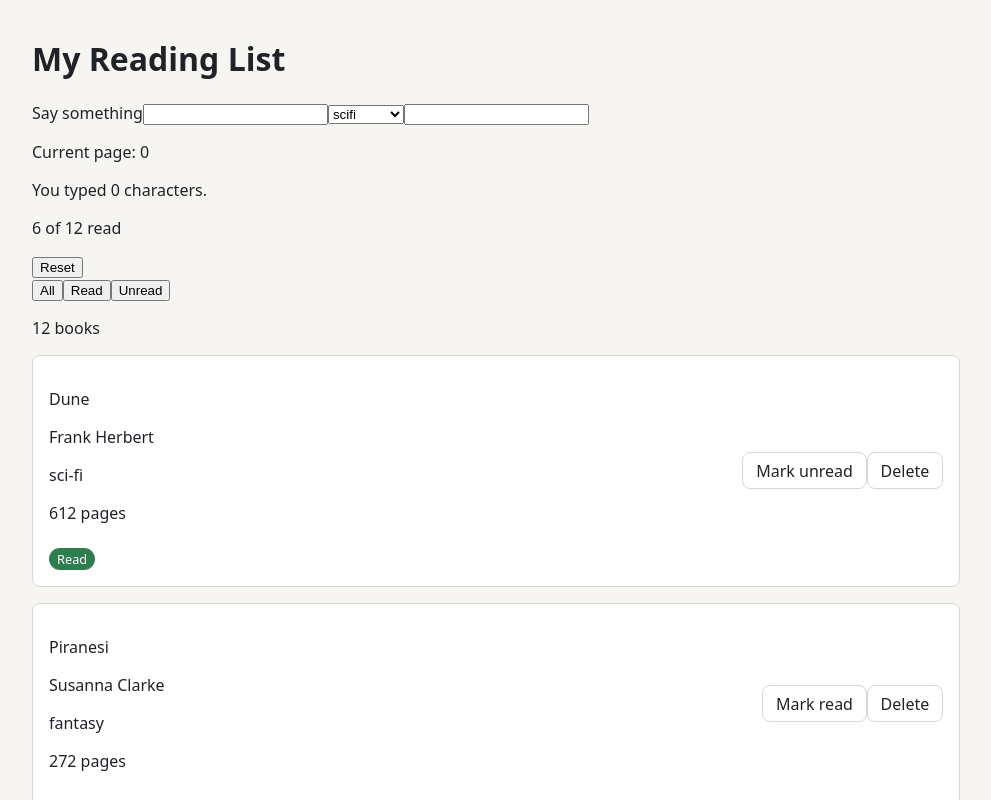
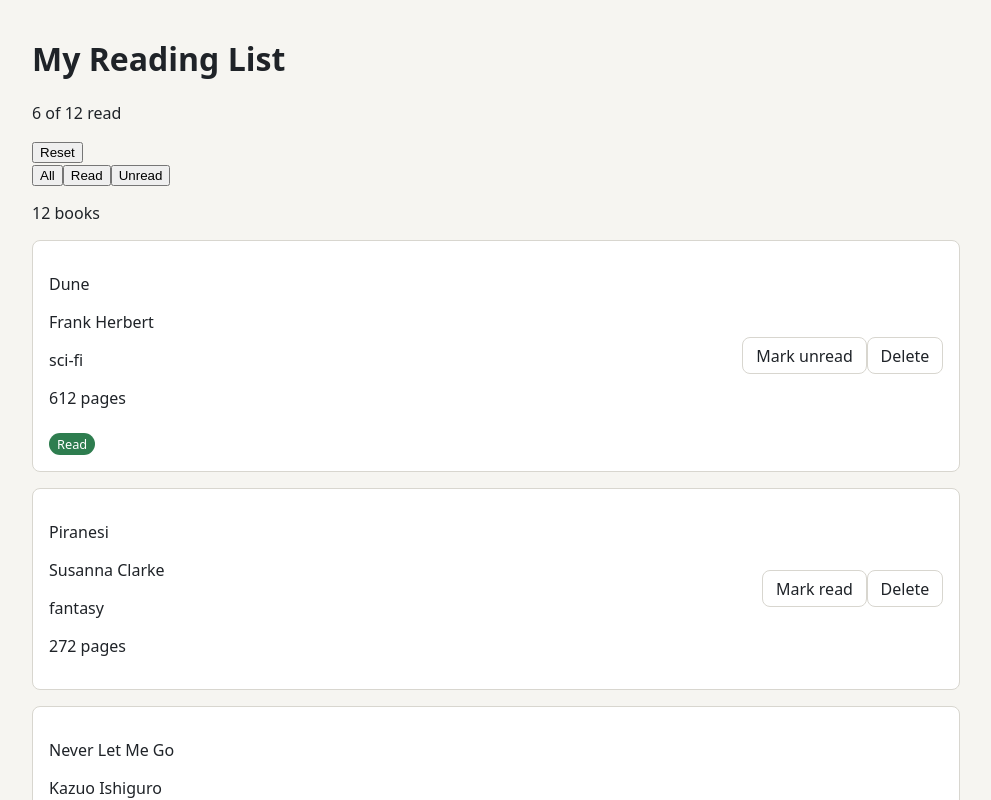
Before and after one commit to ameliapeters1/reading-list, a React (Vite) app: page / in a window 1280 px wide. Shown: the top 800 px of the page, without its empty margins (144-1135 px from the left). Built offline with nearby package versions, Linux system fonts and the light colour scheme.

Commit message:
Removed Echo from App as it is no longer needed (part of scratch file from task 1 and 2)

```diff
--- a/src/App.tsx
+++ b/src/App.tsx
@@ -31,7 +31,6 @@ function App(){
   return (
     <div className="page">
       <Header/>
-      <Echo/>
       <div className="book-info">
         <ReadCounter readCount={readCount} total={books.length}/>
       </div>
```
